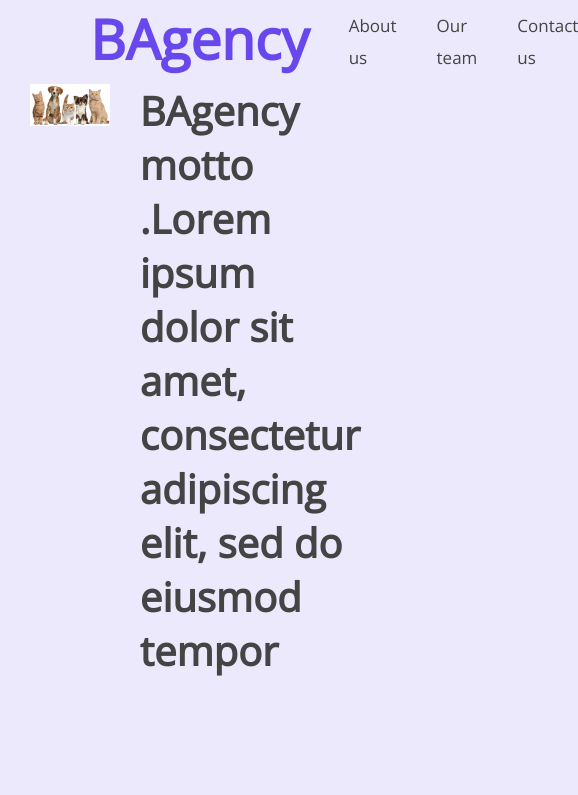
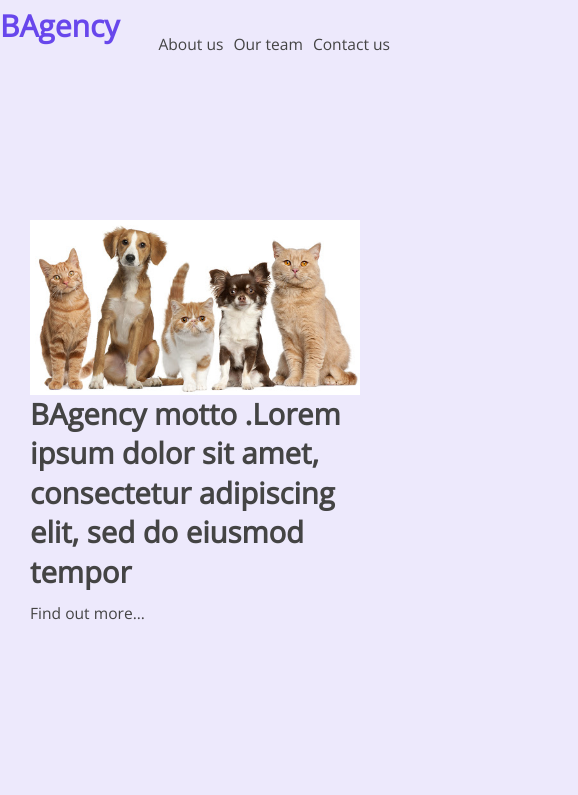
Before and after one commit to fac22/BAgency, a plain HTML site: page index.html in a window 390 px wide. Shown: the top 795 px of the page, 578 px wide, since content can reach past the window. Drawn offline with nearby package versions, Linux system fonts and the light colour scheme.

Commit message:
Adeed media queries

```diff
--- a/index.html
+++ b/index.html
@@ -15,7 +15,7 @@
     <header class="header">
         <nav class="navbar">
             <a class="nav__logo" href="#">BAgency</a>
-            <ul class="nav__links">
+            <ul id="navbar-links" class="nav__links">
                 <!-- <li class="nav__item">
                     <a class="nav__link" href="#chapter-intro">Intro</a>
                 </li> -->
--- a/style.css
+++ b/style.css
@@ -50,6 +50,10 @@ body {
   text-decoration: none;
   line-height: 0.7;
   vertical-align: middle;
+}
+
+.nab__mobile-toggle {
+  visibility: hidden;
 }
 
 .nav__links {
@@ -161,3 +165,62 @@ h4 {
   text-decoration: none;
   color: var(--color-lines)
 }
+
+@media only screen and (max-width: 768px) {
+  .navbar {
+    padding: 0;
+    position: fixed;
+  }
+
+  .nav__item {
+    margin-left: 1rem;
+  }
+
+  .nav__logo {
+    height: 6rem;
+    font-size: 3rem;
+  }
+
+  .nav__link:link,
+  .nav__link:visited {
+    font-size: 4vw;
+  }
+
+  h1 {
+    font-size: 7.5vw;
+    grid-column: 1 / 3;
+    grid-row: 2 / 3;
+    padding-bottom: 1rem;
+  }
+
+  .header__text {
+    row-gap: 0;
+  }
+
+  .header__img {
+    grid-column: 1 / span 2;
+    grid-row: 1 / 2;
+    place-self: center;
+  }
+
+  .btn--text {
+    font-size: 4vw;
+  }
+
+  .section {
+    padding: 10rem 3rem;
+  }
+
+  .footer__link {
+    font-size: 3.7vw;
+  }
+
+  .footer__item {
+    margin-right: 2rem;
+    margin-left: 2rem;
+  }
+
+  .footer {
+    padding: 6rem 2rem;
+  }
+}
```
